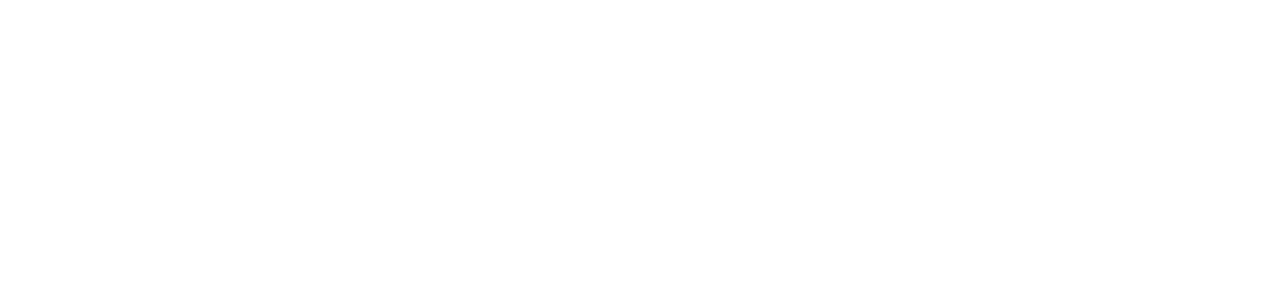
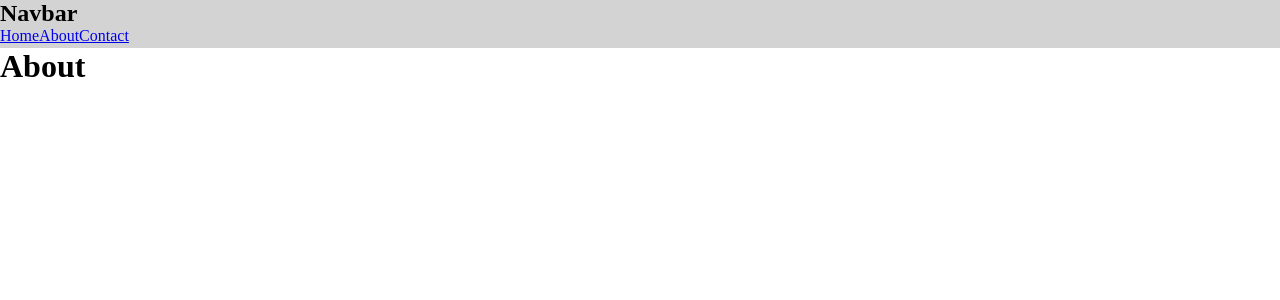
Before and after one commit to TiaanSM/Skateboards, a React (Create React App) app in the folder furniture-react.js/: page /about in a window 1280 px wide. Shown: the top 300 px of the page. Built offline with nearby package versions, Linux system fonts and the light colour scheme.

Commit message:
Added basic navbar for site

```diff
--- a/furniture-react.js/public/index.html
+++ b/furniture-react.js/public/index.html
@@ -9,7 +9,6 @@
       name="description"
       content="Web site created using create-react-app"
     />
-    <link rel="apple-touch-icon" href="%PUBLIC_URL%/logo192.png" />
     <!--
       manifest.json provides metadata used when your web app is installed on a
       user's mobile device or desktop. See https://developers.google.com/web/fundamentals/web-app-manifest/
--- a/furniture-react.js/src/App.js
+++ b/furniture-react.js/src/App.js
@@ -1,10 +1,23 @@
-
-
+import { Routes, Route } from 'react-router-dom';
+import Navbar from './component/Navbar';
+import Home from './component/Home';
+import About from './component/About';
+import Contact from './component/Contact';
 function App() {
 
   return (
-    <div></div>
-  );
+
+    <div className="App">
+      <Navbar />
+      <Routes>
+          <Route path="/" element={ <Home /> }></Route>
+          <Route path="/about" element={ <About /> }></Route>
+          <Route path="/contact" element={ <Contact /> }></Route>
+      </Routes>
+
+    </div>
+
+  )
 }
 
 export default App;
--- a/furniture-react.js/src/component/About.js
+++ b/furniture-react.js/src/component/About.js
@@ -2,7 +2,7 @@
 const About = () => {
   return (
     <div>
-
+        <h1>About</h1>
     </div>
   )
 }
--- /dev/null
+++ b/furniture-react.js/src/component/Contact.js
@@ -0,0 +1,9 @@
+
+
+const Contact = () => {
+  return (
+    <h1>Contact</h1>
+  )
+}
+
+export default Contact
--- a/furniture-react.js/src/component/Navbar.js
+++ b/furniture-react.js/src/component/Navbar.js
@@ -1,8 +1,12 @@
+import { Link } from 'react-router-dom';
 
 const Navbar = () => {
   return (
-    <nav>
-
+    <nav className="nav">
+      <h1>Navbar</h1>
+      <Link to="/">Home</Link>
+      <Link to="/about">About</Link>
+      <Link to="/contact">Contact</Link>
     </nav>
   )
 }
--- a/furniture-react.js/src/index.css
+++ b/furniture-react.js/src/index.css
@@ -6,7 +6,6 @@
 
 .nav {
   width: 100vw;
-  height: 400px;
-  background-color: #333;
-  color: white;
+  height: 3rem;
+  background-color: lightgray;
 }
--- a/furniture-react.js/src/index.js
+++ b/furniture-react.js/src/index.js
@@ -2,10 +2,13 @@ import React from 'react';
 import ReactDOM from 'react-dom/client';
 import './index.css';
 import App from './App';
+import {BrowserRouter} from 'react-router-dom';
 
 const root = ReactDOM.createRoot(document.getElementById('root'));
 root.render(
   <React.StrictMode>
+    <BrowserRouter>
      <App />
+    </BrowserRouter>
   </React.StrictMode>
 );
```
Also changed, not shown: furniture-react.js/public/manifest.json (added).
